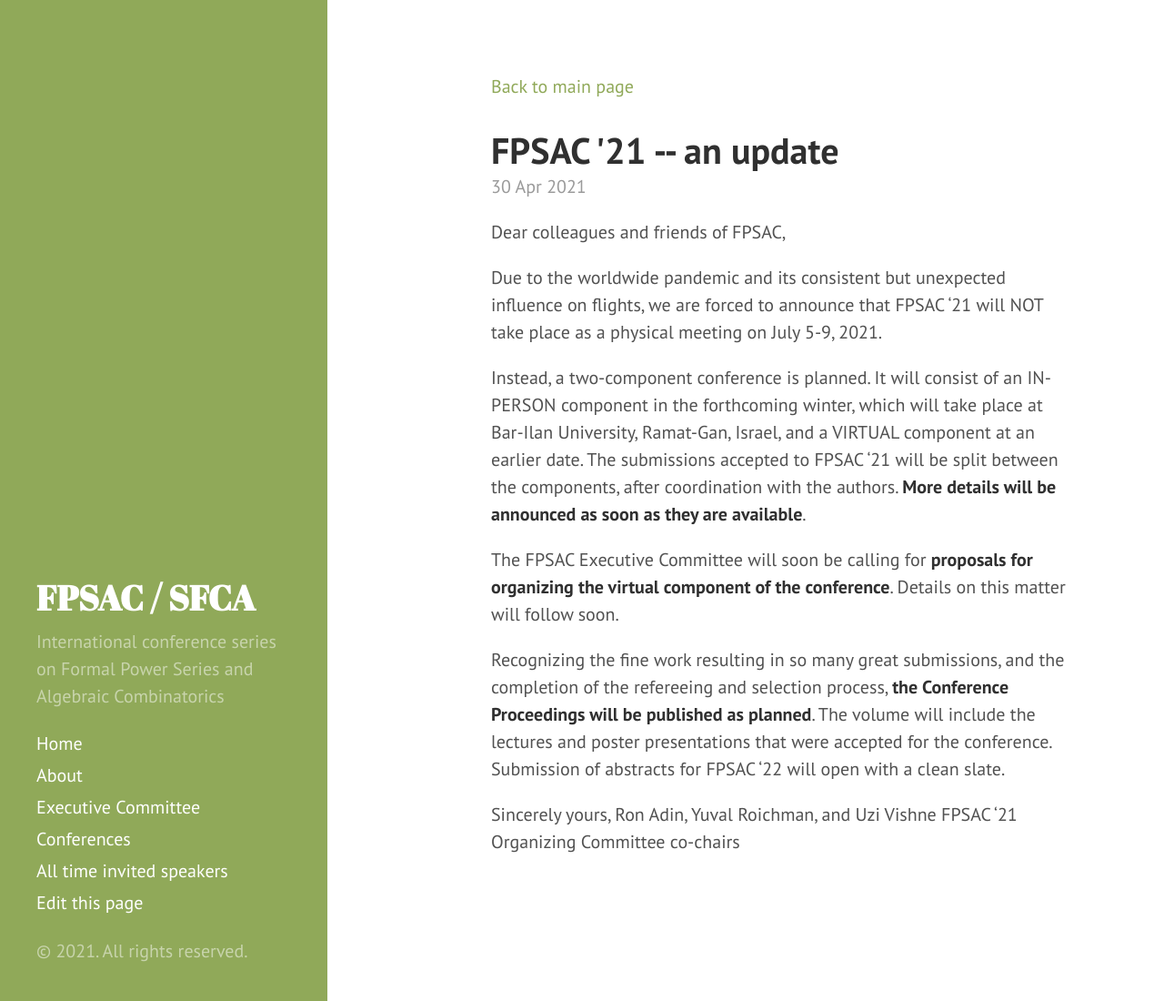
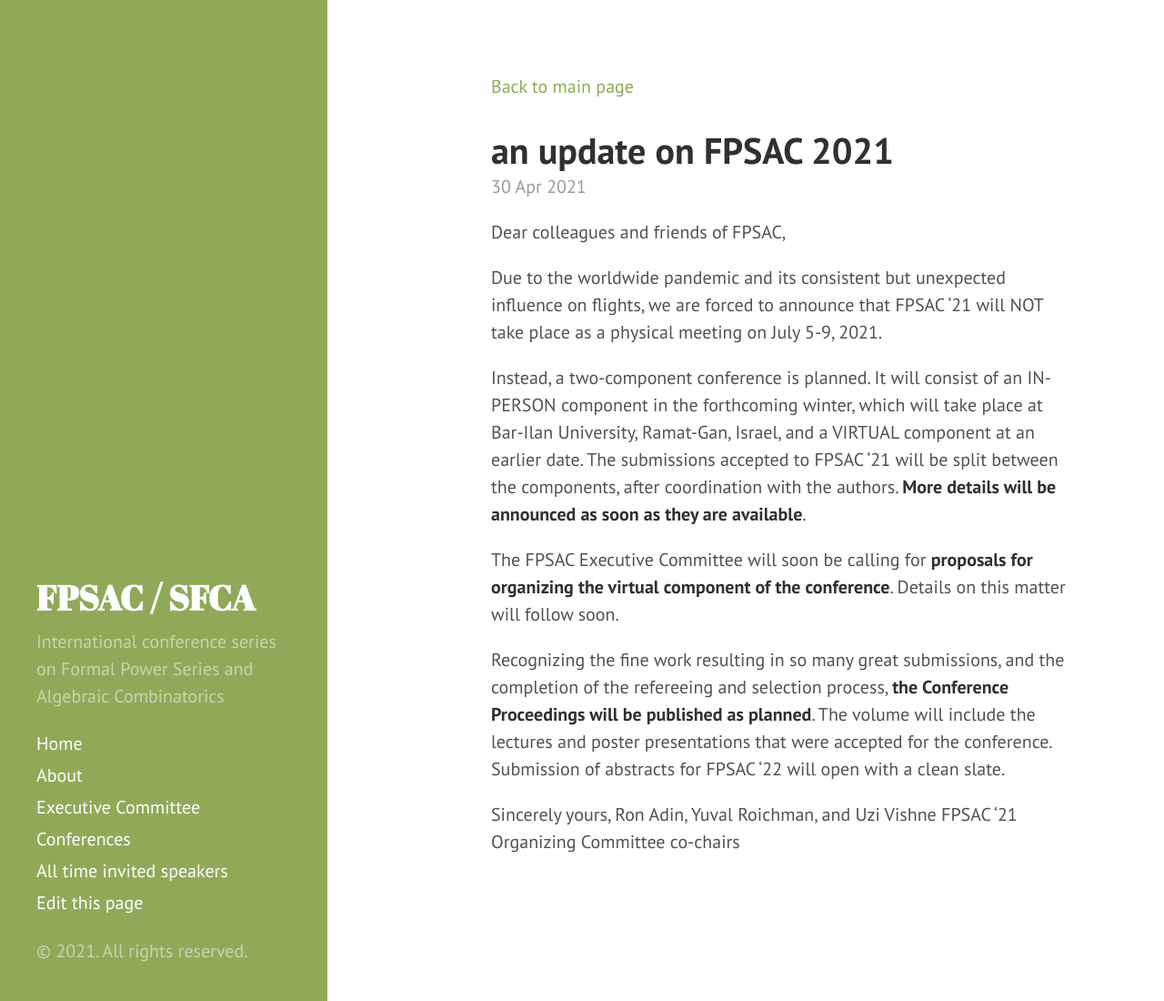
Before and after one commit to FPSAC/FPSAC.github.io, a Jekyll site: the page built from _posts/2021-04-30-an-update-on-FPSAC-2021.md, in a window 1280 px wide and 1100 px high. Shown: the whole window at 91% size. Built offline with Jekyll 4.4.1, drawn with Linux system fonts in a browser that asks for light colours.

Commit message:
Update and rename 2021-04-30-update-fpsac2021.md to 2021-04-30-an-update-on-FPSAC-2021.md

```diff
--- a/_posts/2021-04-30-update-fpsac2021.md
+++ b/_posts/2021-04-30-an-update-on-FPSAC-2021.md
@@ -1,6 +1,6 @@
 ---
 layout: post
-title: FPSAC '21 -- an update
+title: an update on FPSAC 2021
 ---
 
 Dear colleagues and friends of FPSAC,
```
